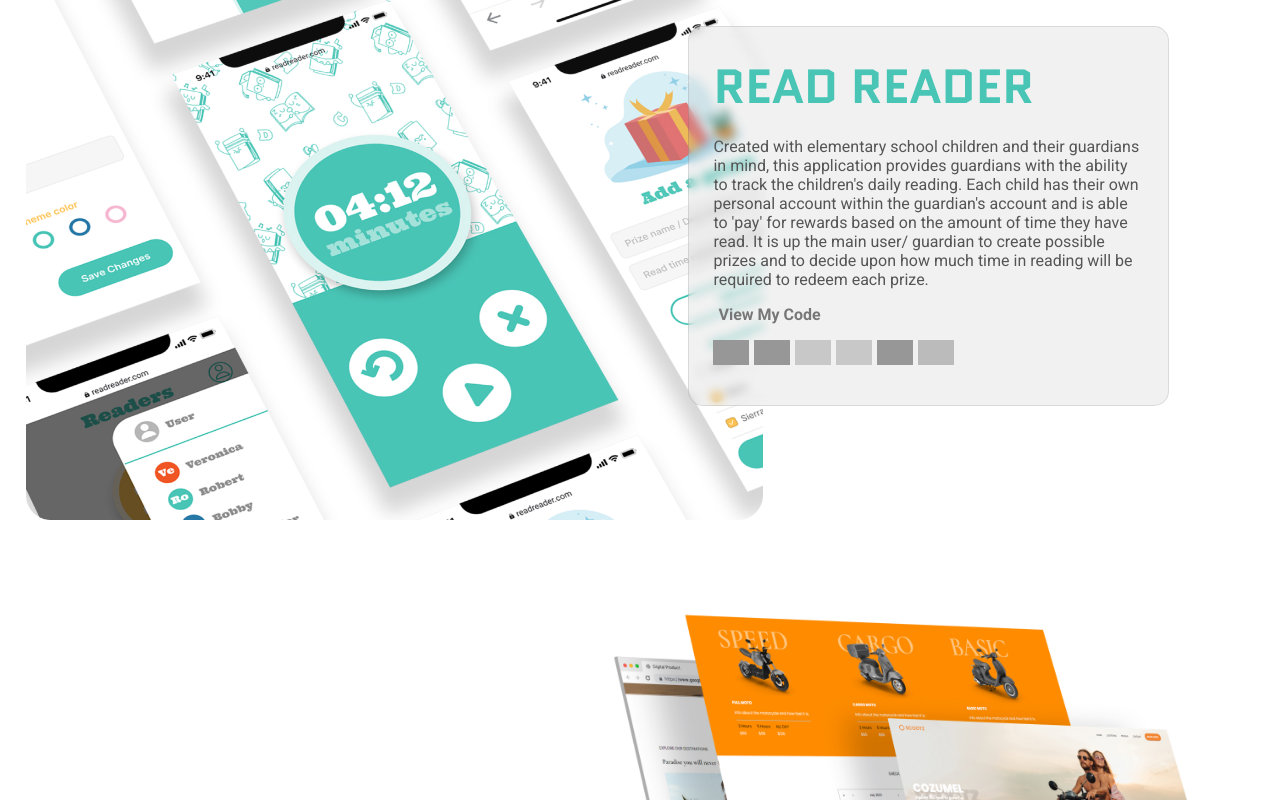
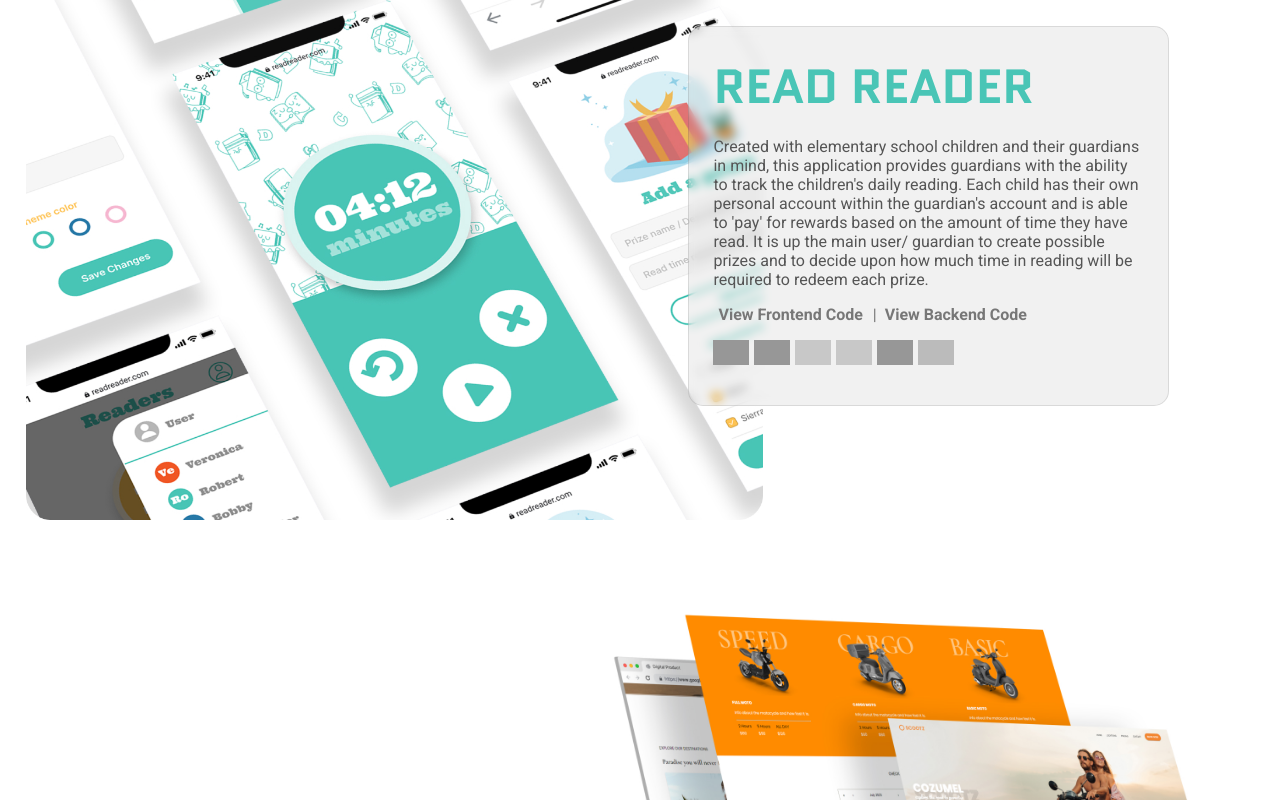
Before and after one commit to ast19004/portfolio, a React (Create React App) app: page / in a window 1280 px wide. Shown: the part 686-1486 px from the top of the page. Built offline with nearby package versions, Linux system fonts and the light colour scheme; grey boxes are pictures that could not be loaded.

Commit message:
Allow for 2 github repos for fullstack projects

```diff
--- a/src/Components/Project/Project.js
+++ b/src/Components/Project/Project.js
@@ -18,6 +18,7 @@ const Project = (props) => {
         description={props.description}
         technologies={props.children}
         github={props.github}
+        github2={props.github2}
       />
     </div>
   );
--- a/src/Components/Project/ProjectDetails.js
+++ b/src/Components/Project/ProjectDetails.js
@@ -12,8 +12,19 @@ const ProjectDetails = (props) => {
         underline="none"
         sx={{ padding: "5px" }}
       >
-        <b>View My Code</b>
+        {!props.github2 ? <b>View My Code</b> : <b>View Frontend Code</b>}
       </Link>
+      {props.github2 && (
+        <Link
+          href={props.github2}
+          target="_blank"
+          color="#777"
+          underline="none"
+          sx={{ padding: "5px" }}
+        >
+          |&nbsp;&nbsp;<b>View Backend Code</b>
+        </Link>
+      )}
       <ProjectTechnologies children={props.technologies} />
     </section>
   );
--- a/src/Components/Project/Projects.js
+++ b/src/Components/Project/Projects.js
@@ -32,6 +32,7 @@ const Projects = () => {
         description="Created with elementary school children and their guardians in mind, this application provides guardians with the ability to track the children's daily reading. Each child has their own personal account within the guardian's account and is able to 'pay' for rewards based on the amount of time they have read. It is up the main user/ guardian to create possible prizes and to decide upon how much time in reading will be required to redeem each prize."
         href="https://read-reader.herokuapp.com/"
         github="https://github.com/ast19004/ReadReader"
+        github2="https://github.com/ast19004/ReadReader-server"
         src={readerReaderImg}
         alt="Link to Read Reader Application"
       >
```
